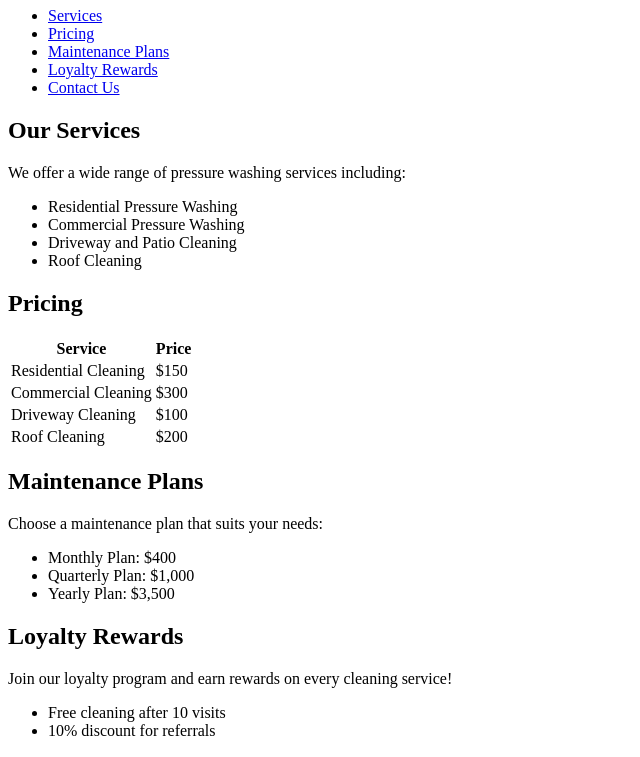
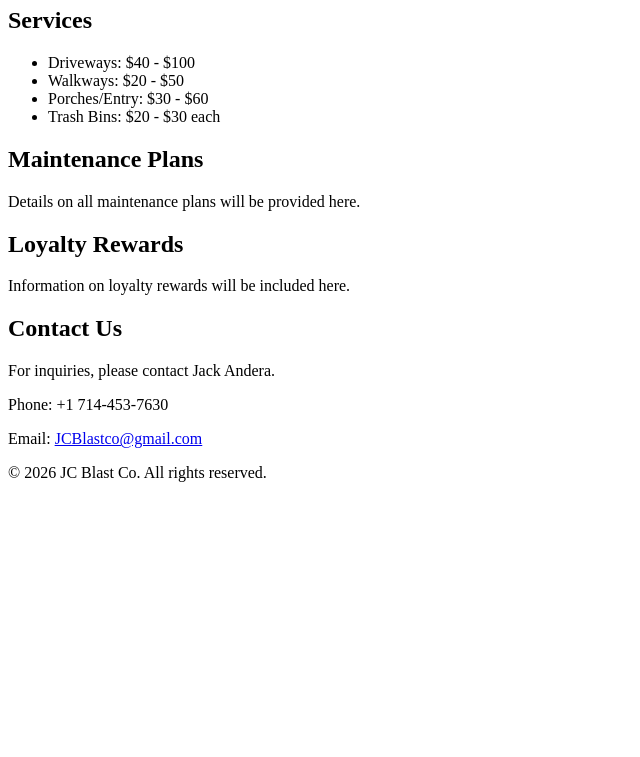
Before and after one commit to jcblastco-ai/jc-blast-co-website, a plain HTML site: page index.html in a window 1280 px wide. Shown: the part 73-830 px from the top of the page, without its empty margins (0-640 px from the left). After the commit the page ends 800 px from the top, so only its background shows below. Drawn offline with Linux system fonts and the light colour scheme.

Commit message:
Updated index.html with current JC Blast Co. information

```diff
--- a/index.html
+++ b/index.html
@@ -3,92 +3,39 @@
 <head>
     <meta charset="UTF-8">
     <meta name="viewport" content="width=device-width, initial-scale=1.0">
-    <title>Pressure Washing Services</title>
-    <link rel="stylesheet" href="styles.css">
+    <title>JC Blast Co.</title>
 </head>
 <body>
     <header>
-        <h1>Welcome to Pressure Washing Co.</h1>
-        <nav>
-            <ul>
-                <li><a href="#services">Services</a></li>
-                <li><a href="#pricing">Pricing</a></li>
-                <li><a href="#maintenance">Maintenance Plans</a></li>
-                <li><a href="#loyalty">Loyalty Rewards</a></li>
-                <li><a href="#contact">Contact Us</a></li>
-            </ul>
-        </nav>
+        <h1>Welcome to JC Blast Co.</h1>
     </header>
     <main>
-        <section id="services">
-            <h2>Our Services</h2>
-            <p>We offer a wide range of pressure washing services including:</p>
+        <section>
+            <h2>Services</h2>
             <ul>
-                <li>Residential Pressure Washing</li>
-                <li>Commercial Pressure Washing</li>
-                <li>Driveway and Patio Cleaning</li>
-                <li>Roof Cleaning</li>
+                <li>Driveways: $40 - $100</li>
+                <li>Walkways: $20 - $50</li>
+                <li>Porches/Entry: $30 - $60</li>
+                <li>Trash Bins: $20 - $30 each</li>
             </ul>
         </section>
-
-        <section id="pricing">
-            <h2>Pricing</h2>
-            <table>
-                <thead>
-                    <tr>
-                        <th>Service</th>
-                        <th>Price</th>
-                    </tr>
-                </thead>
-                <tbody>
-                    <tr>
-                        <td>Residential Cleaning</td>
-                        <td>$150</td>
-                    </tr>
-                    <tr>
-                        <td>Commercial Cleaning</td>
-                        <td>$300</td>
-                    </tr>
-                    <tr>
-                        <td>Driveway Cleaning</td>
-                        <td>$100</td>
-                    </tr>
-                    <tr>
-                        <td>Roof Cleaning</td>
-                        <td>$200</td>
-                    </tr>
-                </tbody>
-            </table>
+        <section>
+            <h2>Maintenance Plans</h2>
+            <p>Details on all maintenance plans will be provided here.</p>
         </section>
-
-        <section id="maintenance">
-            <h2>Maintenance Plans</h2>
-            <p>Choose a maintenance plan that suits your needs:</p>
-            <ul>
-                <li>Monthly Plan: $400</li>
-                <li>Quarterly Plan: $1,000</li>
-                <li>Yearly Plan: $3,500</li>
-            </ul>
+        <section>
+            <h2>Loyalty Rewards</h2>
+            <p>Information on loyalty rewards will be included here.</p>
         </section>
-
-        <section id="loyalty">
-            <h2>Loyalty Rewards</h2>
-            <p>Join our loyalty program and earn rewards on every cleaning service!</p>
-            <ul>
-                <li>Free cleaning after 10 visits</li>
-                <li>10% discount for referrals</li>
-            </ul>
-        </section>
-
-        <section id="contact">
+        <section>
             <h2>Contact Us</h2>
-            <p>For inquiries, reach us at:</p>
-            <p>Email: info@pressurewashingco.com</p>
-            <p>Phone: (123) 456-7890</p>
+            <p>For inquiries, please contact Jack Andera.</p>
+            <p>Phone: +1 714-453-7630</p>
+            <p>Email: <a href="mailto:JCBlastco@gmail.com">JCBlastco@gmail.com</a></p>
         </section>
     </main>
     <footer>
-        <p>&copy; 2026 Pressure Washing Co. All rights reserved.</p>
+        <p>&copy; 2026 JC Blast Co. All rights reserved.</p>
     </footer>
 </body>
 </html>
```
